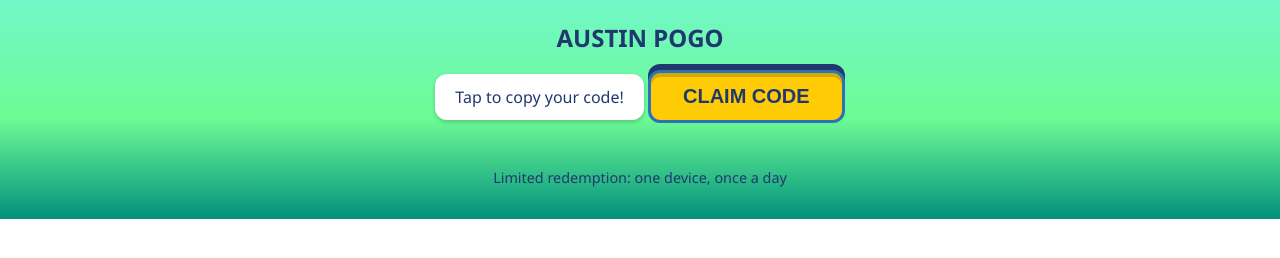
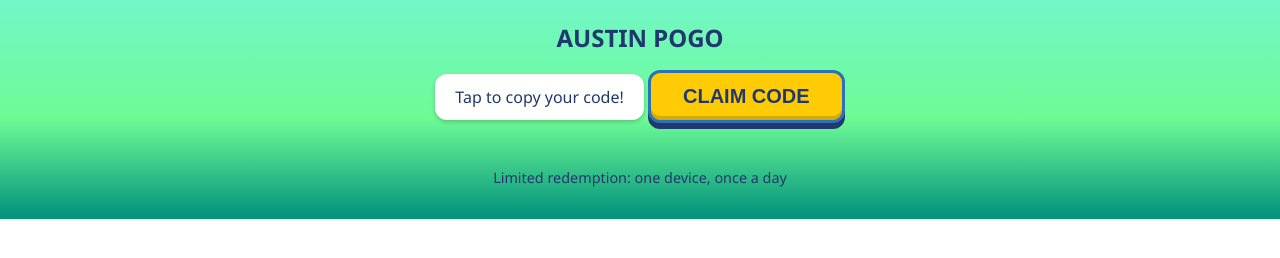
Before and after one commit to auspogocodes/pogo-redirect, a plain HTML site: page index.html in a window 1280 px wide. Shown: the part 168-426 px from the top of the page. Drawn offline with Linux system fonts and the light colour scheme.

Commit message:
Update index.html

```diff
--- a/index.html
+++ b/index.html
@@ -75,8 +75,8 @@
       border-radius: 12px;
       cursor: pointer;
       box-shadow:
-        0 -6px #21386e,
-        inset 0 4px #d4aa07;
+        0 6px #21386e,
+        inset 0 -4px #d4aa07;
     }
 
     #claim-btn:active {
```
